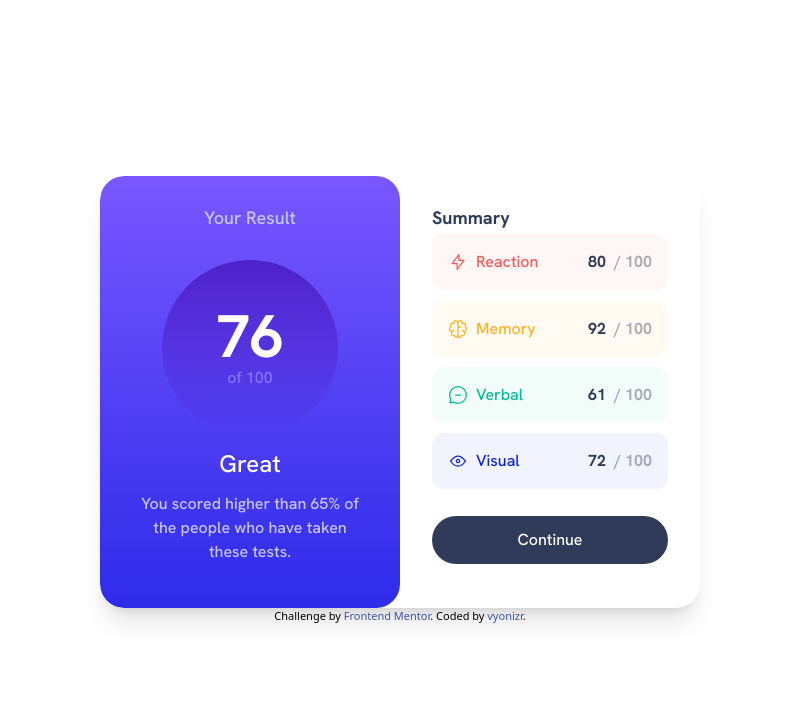
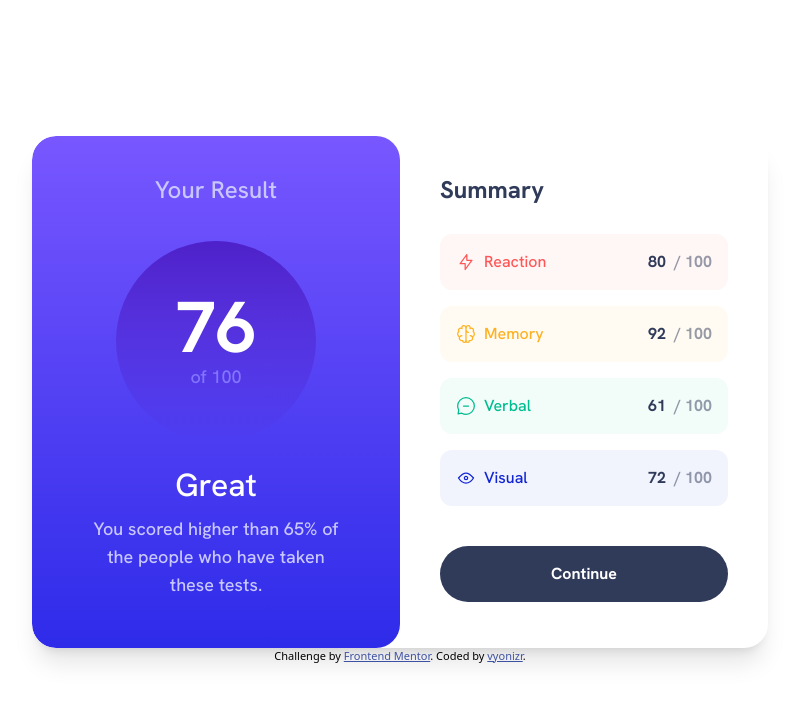
Before and after one commit to vyonizr/fm-results-summary-component, a website: page index.html in a window 1280 px wide. Shown: the whole page, without its empty margins (240-1037 px from the left). Drawn offline with Linux system fonts and the light colour scheme.

Commit message:
update layout

```diff
--- a/index.html
+++ b/index.html
@@ -28,6 +28,7 @@
       }
       .attribution a {
         color: hsl(228, 45%, 44%);
+        text-decoration: underline;
       }
     </style>
   </head>
@@ -35,40 +36,46 @@
     class="md:flex md:h-screen md:flex-col md:items-center md:justify-center"
   >
     <main
-      class="md:grid md:h-[27rem] md:w-[37.5rem] md:grid-cols-2 md:overflow-hidden md:rounded-3xl md:shadow-xl"
+      class="md:grid md:grid-cols-2 md:overflow-hidden md:rounded-3xl md:shadow-xl"
     >
       <div
-        class="flex flex-col items-center rounded-b-3xl px-12 pb-8 pt-4 text-center md:justify-between md:rounded-3xl md:px-8 md:pb-11 md:pt-7"
+        class="flex flex-col items-center rounded-b-3xl pb-10 pt-6 text-center md:h-full md:rounded-3xl md:px-[3.375rem] md:pb-11 md:pt-[2.375rem]"
         id="grad-result-box"
       >
-        <h1 class="text-lg text-lightLavender">Your Result</h1>
+        <h1 class="text-lg text-lightLavender md:text-2xl">Your Result</h1>
         <div
-          class="mt-4 flex h-32 w-32 flex-col items-center justify-center rounded-full md:mt-4 md:h-44 md:w-44"
+          class="mt-6 flex h-[8.75rem] w-[8.75rem] flex-col items-center justify-center rounded-full md:mt-[2.188rem] md:h-[12.5rem] md:w-[12.5rem]"
           id="grad-circle"
         >
           <p
-            class="font-grotesk text-6xl font-extrabold text-white md:font-bold"
+            class="font-grotesk text-[3.5rem] font-extrabold text-white md:text-7xl md:font-bold"
           >
             76
           </p>
-          <p class="text-paleBlue">of 100</p>
+          <p class="text-paleBlue md:text-lg">of 100</p>
         </div>
-        <p class="mt-4 text-2xl text-white md:mt-0 md:text-2xl">Great</p>
-        <p class="mt-2 text-lightLavender md:mt-0">
+        <p
+          class="text-bold mt-6 text-2xl text-white md:mt-0 md:mt-7 md:text-[2rem]"
+        >
+          Great
+        </p>
+        <p
+          class="mt-2 w-[16.25rem] text-lightLavender md:mt-0 md:mt-3.5 md:text-lg"
+        >
           You scored higher than 65% of the people who have taken these tests.
         </p>
       </div>
       <div
-        class="flex flex-col justify-between px-8 text-darkGrayBlue md:pb-11 md:pt-7"
+        class="flex flex-col justify-between px-8 text-darkGrayBlue md:px-10 md:pb-[2.875rem] md:pt-[2.375rem]"
       >
-        <h2 class="mt-4 text-lg font-bold md:mt-0">Summary</h2>
+        <h2 class="mt-6 text-lg font-bold md:mt-0 md:text-2xl">Summary</h2>
         <div class="stat" style="background-color: hsla(0, 100%, 67%, 0.05)">
           <div class="flex">
             <img src="./assets/images/icon-reaction.svg" alt="reaction icon" />
             <p class="ml-2 text-lightRed">Reaction</p>
           </div>
           <p class="font-bold">
-            80 &nbsp;<span class="opacity-40">/ 100</span>
+            80 &nbsp;<span class="opacity-50">/ 100</span>
           </p>
         </div>
         <div class="stat" style="background-color: hsla(39, 100%, 56%, 0.05)">
@@ -77,7 +84,7 @@
             <p class="ml-2 text-orangeyYellow">Memory</p>
           </div>
           <p class="font-bold">
-            92 &nbsp;<span class="opacity-40">/ 100</span>
+            92 &nbsp;<span class="opacity-50">/ 100</span>
           </p>
         </div>
         <div class="stat" style="background-color: hsla(166, 100%, 37%, 0.05)">
@@ -86,7 +93,7 @@
             <p class="ml-2 text-greenTeal">Verbal</p>
           </div>
           <p class="font-bold">
-            61 &nbsp;<span class="opacity-40">/ 100</span>
+            61 &nbsp;<span class="opacity-50">/ 100</span>
           </p>
         </div>
         <div class="stat" style="background-color: hsla(234, 85%, 45%, 0.05)">
@@ -95,10 +102,12 @@
             <p class="ml-2 text-cobaltBlue">Visual</p>
           </div>
           <p class="font-bold">
-            72 &nbsp;<span class="opacity-40">/ 100</span>
+            72 &nbsp;<span class="opacity-50">/ 100</span>
           </p>
         </div>
-        <button class="mt-6 w-full rounded-full bg-darkGrayBlue p-3 text-white">
+        <button
+          class="mt-4 w-full rounded-full bg-darkGrayBlue p-4 text-white md:mt-10 md:font-bold"
+        >
           Continue
         </button>
       </div>
--- a/tailwind.css
+++ b/tailwind.css
@@ -15,11 +15,15 @@ main {
 }
 
 .stat:not(:first-of-type) {
-  @apply mt-4 md:mt-2;
+  @apply mt-4;
+}
+
+.stat:first-of-type {
+  @apply mt-6 md:mt-7;
 }
 
 .stat {
-  @apply flex justify-between rounded-xl p-4;
+  @apply flex justify-between rounded-xl px-4 py-[1.125rem] md:py-4;
 }
 
 button:hover {
```
Also changed, not shown: screenshot.jpg (added), style.css.
